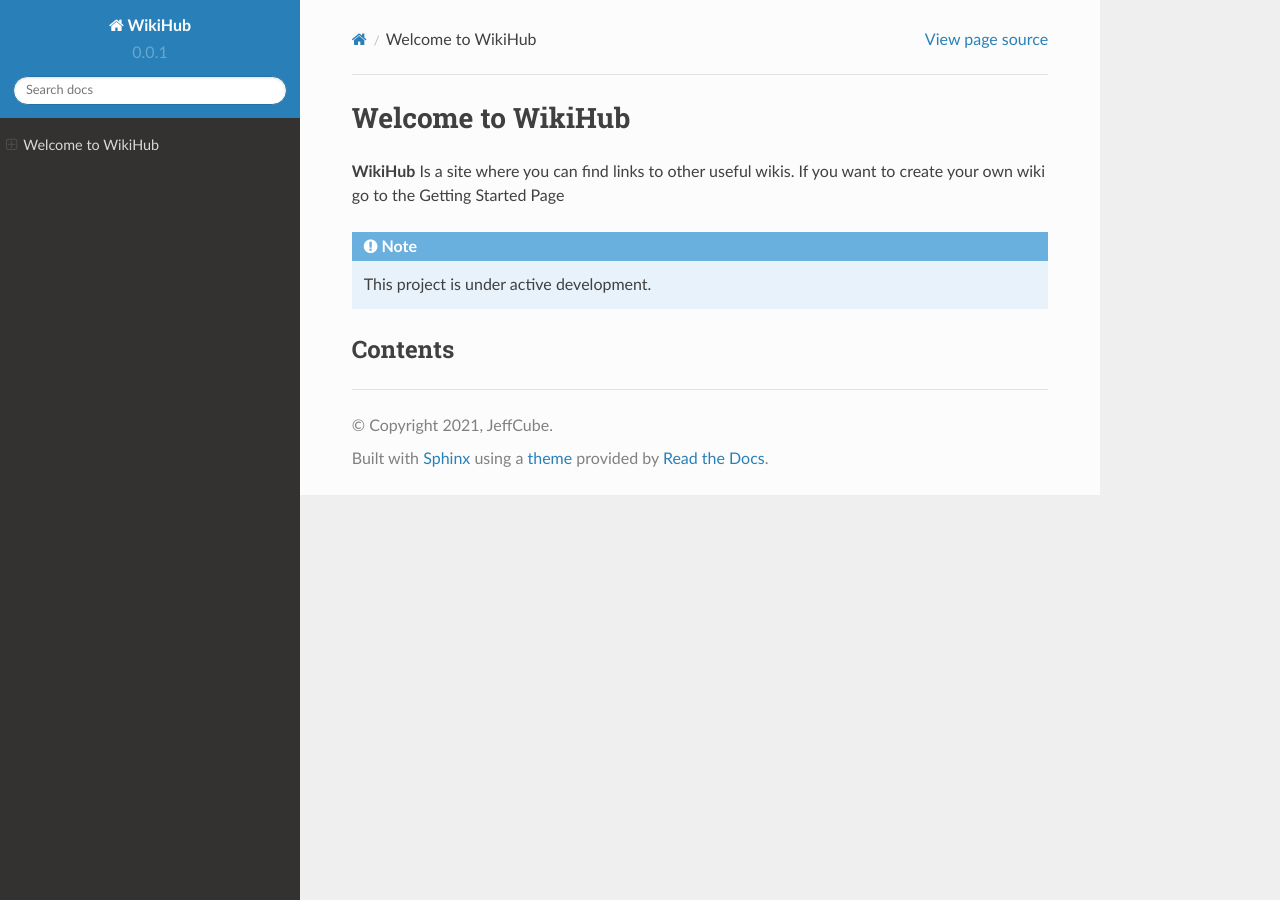
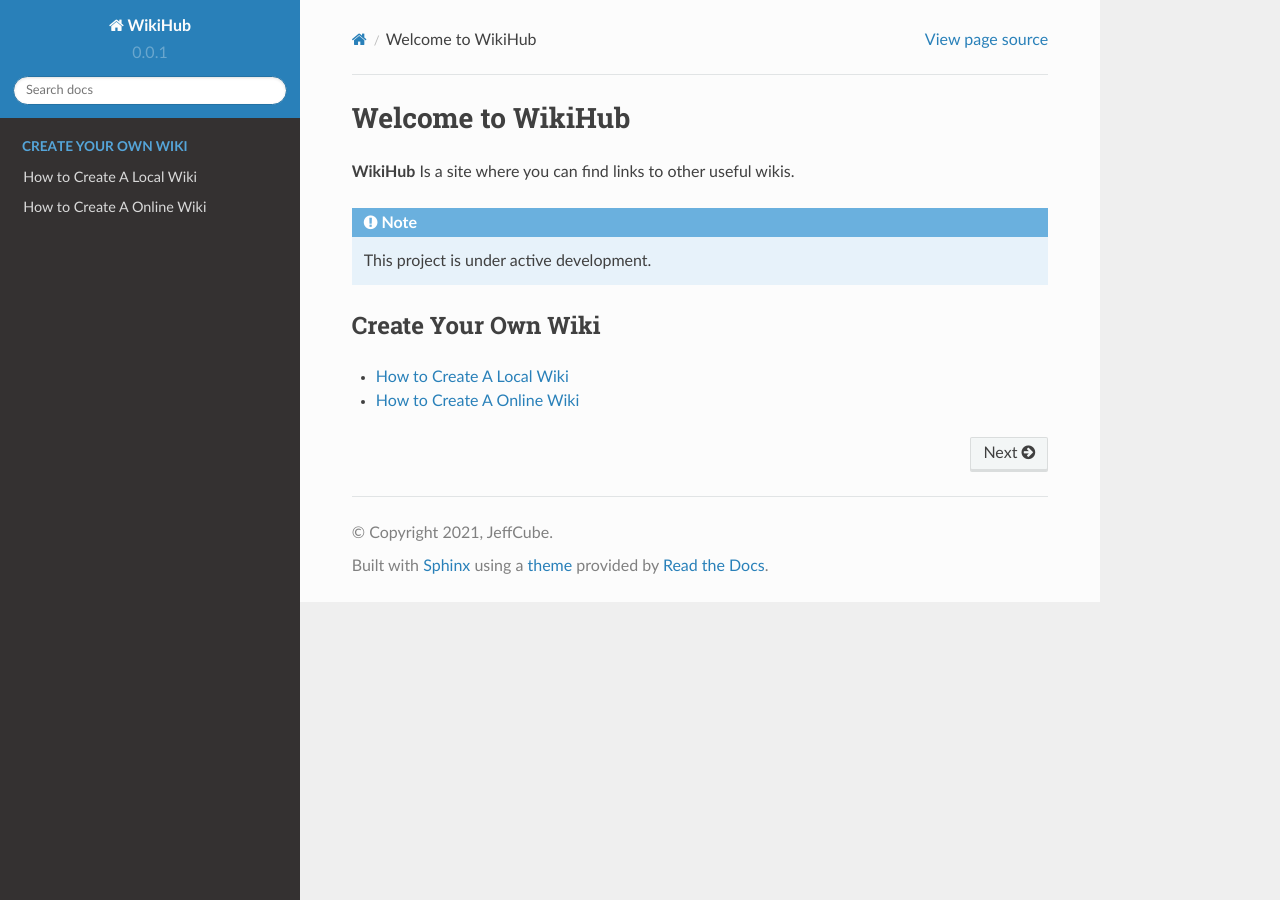
Before and after one commit to JeffCube99/WikiHub, a Sphinx documentation site: the page built from docs/source/index.rst, in a window 1280 px wide. Built offline with Sphinx 7.4.7 and the Read the Docs theme 2.0.0, drawn with Linux system fonts in a browser that asks for light colours.

Commit message:
* WIP creating local and online wiki * Added sphinx-tabs package

```diff
--- a/docs/requirements.txt
+++ b/docs/requirements.txt
@@ -1,3 +1,4 @@
 sphinx==4.1.2
 sphinx-rtd-theme==0.5.2
 myst-parser==0.15.1
+sphinx-tabs
--- a/docs/source/conf.py
+++ b/docs/source/conf.py
@@ -17,6 +17,7 @@ extensions = [
     'sphinx.ext.autodoc',
     'sphinx.ext.autosummary',
     'sphinx.ext.intersphinx',
+    'sphinx_tabs.tabs',
 ]
 
 intersphinx_mapping = {
--- /dev/null
+++ b/docs/source/create_a_wiki/create_online_wiki.rst
@@ -0,0 +1,3 @@
+===========================
+How to Create A Online Wiki
+===========================
--- a/docs/source/index.rst
+++ b/docs/source/index.rst
@@ -1,14 +1,23 @@
+==================
 Welcome to WikiHub
 ==================
 
-**WikiHub** Is a site where you can find links to other useful wikis. If you want
-to create your own wiki go to the Getting Started Page
+**WikiHub** Is a site where you can find links to other useful wikis.
 
 .. note::
 
    This project is under active development.
 
-Contents
---------
+Create Your Own Wiki
+====================
 
-.. toctree::
+*   :doc:`create_a_wiki/create_local_wiki`
+*   :doc:`create_a_wiki/create_online_wiki`
+
+..  toctree::
+    :maxdepth: 2
+    :hidden:
+    :caption: Create Your Own Wiki
+
+    create_a_wiki/create_local_wiki
+    create_a_wiki/create_online_wiki
```
Also changed, not shown: docs/source/create_a_wiki/create_local_wiki.rst (added, +163 -0 lines).
